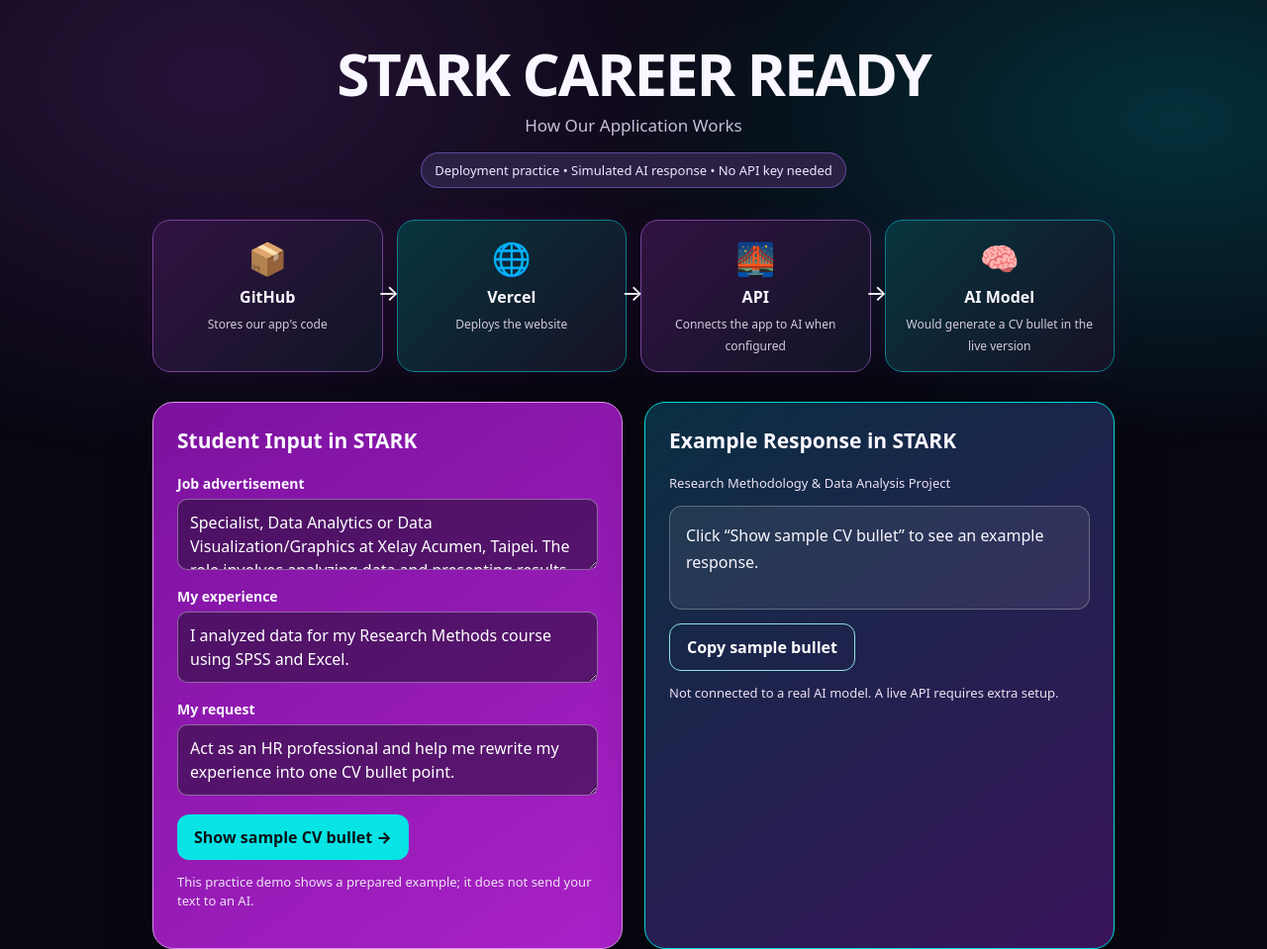
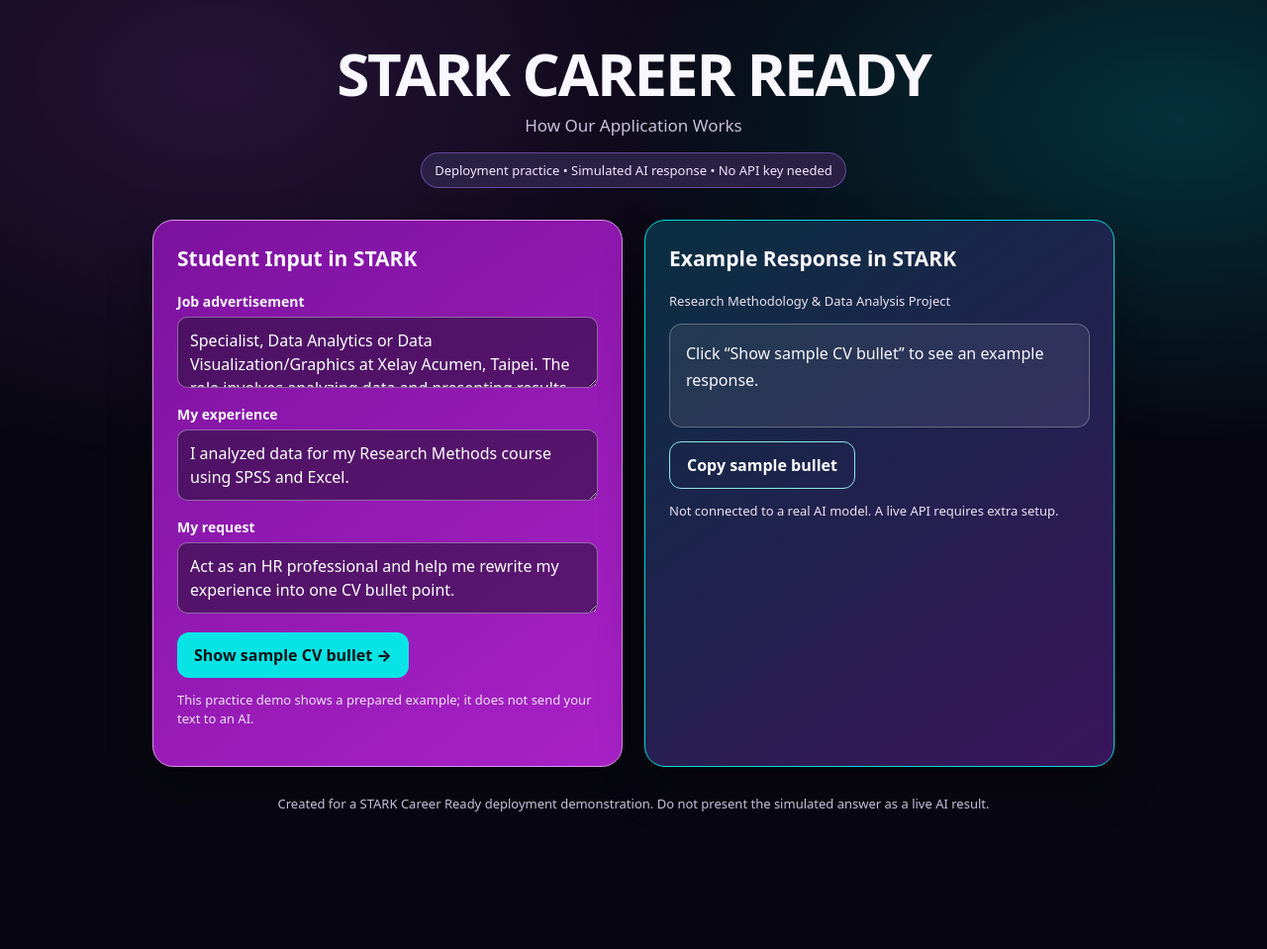
Before and after one commit to starkai-bot/stark-career-ready-demo, a plain HTML site: page index.html in a window 1280 px wide. Shown: the top 959 px of the page at 99% size. After the commit the page ends 894 px from the top, so only its background shows below. Drawn offline with Linux system fonts and the light colour scheme.

Commit message:
Update index.html

```diff
--- a/index.html
+++ b/index.html
@@ -45,12 +45,7 @@
     <p>How Our Application Works</p>
     <span class="tag">Deployment practice • Simulated AI response • No API key needed</span>
   </header>
-  <section class="flow" aria-label="Four-step workflow">
-    <div class="step"><span class="emoji" aria-hidden="true">📦</span><strong>GitHub</strong><small>Stores our app's code</small></div>
-    <div class="step"><span class="emoji" aria-hidden="true">🌐</span><strong>Vercel</strong><small>Deploys the website</small></div>
-    <div class="step"><span class="emoji" aria-hidden="true">🌉</span><strong>API</strong><small>Connects the app to AI when configured</small></div>
-    <div class="step"><span class="emoji" aria-hidden="true">🧠</span><strong>AI Model</strong><small>Would generate a CV bullet in the live version</small></div>
-  </section>
+
   <section class="panels" aria-label="STARK sample CV bullet workflow">
     <div class="panel">
       <h2>Student Input in STARK</h2>
```
